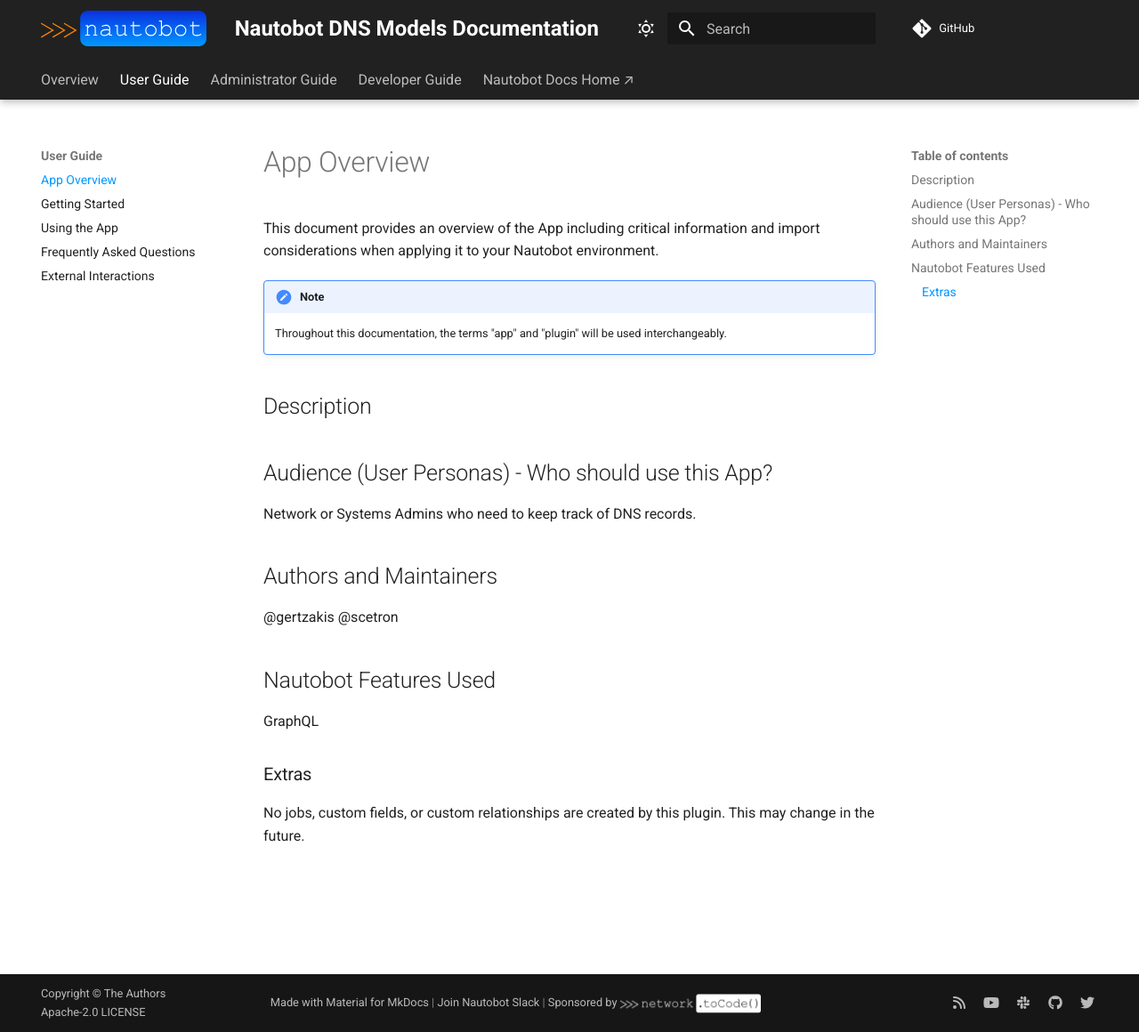
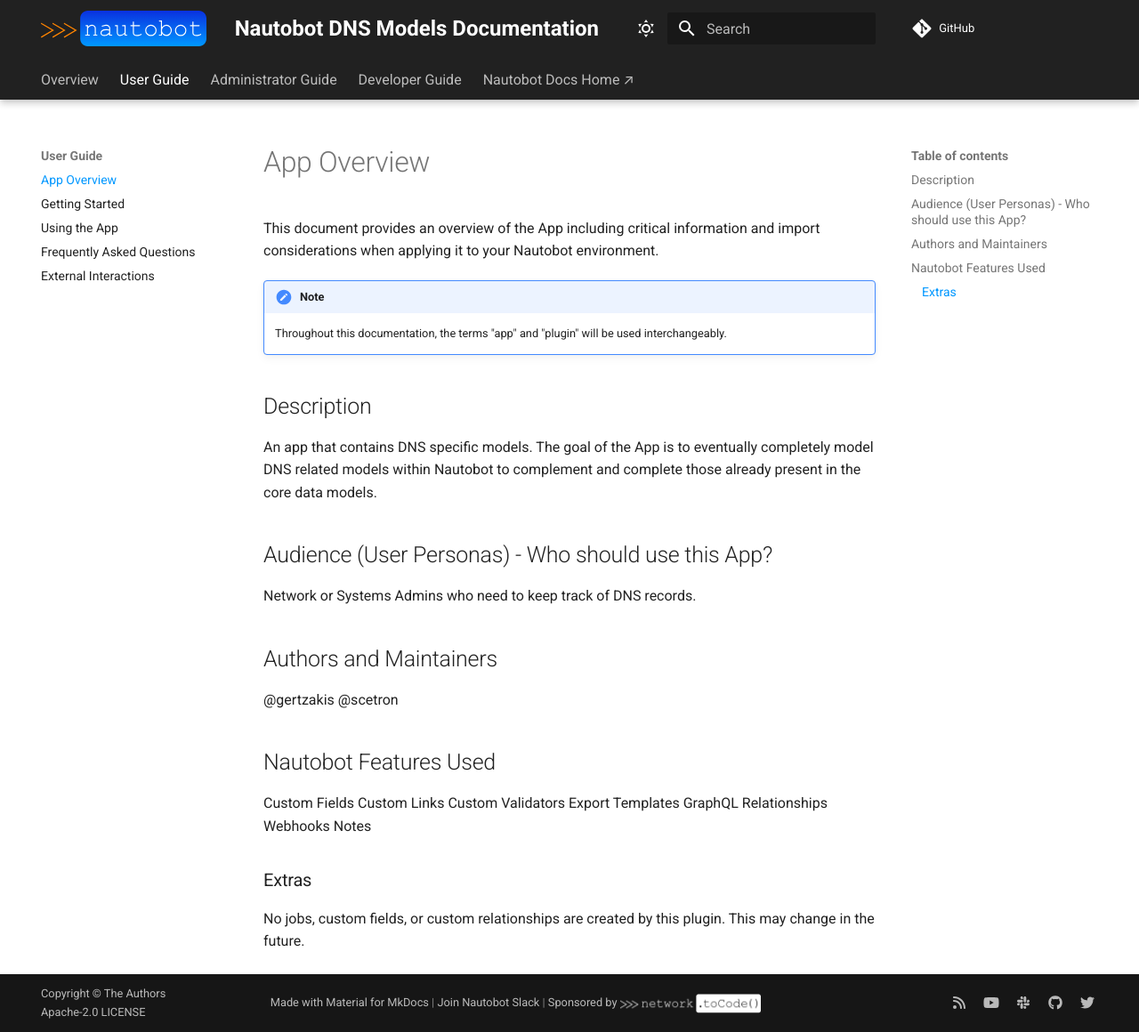
Before and after one commit to nautobot/nautobot-app-dns-models, an MkDocs documentation site: the page built from docs/user/app_overview.md, in a window 1280 px wide and 1160 px high. Shown: the whole window at 89% size. Built offline with MkDocs 1.6.1 and Material for MkDocs 9.7.7, drawn with Linux system fonts in a browser that asks for light colours; comment, search, counter and statistics services are not loaded.

Commit message:
add description

```diff
--- a/docs/user/app_overview.md
+++ b/docs/user/app_overview.md
@@ -7,6 +7,7 @@
 
 ## Description
 
+An app that contains DNS specific models. The goal of the App is to eventually completely model DNS related models within Nautobot to complement and complete those already present in the core data models.
 
 ## Audience (User Personas) - Who should use this App?
 
@@ -19,7 +20,14 @@
 
 ## Nautobot Features Used
 
+Custom Fields
+Custom Links
+Custom Validators
+Export Templates
 GraphQL
+Relationships
+Webhooks
+Notes
 
 ### Extras
 
```
